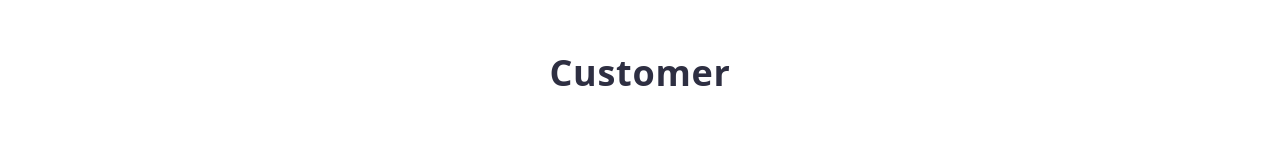
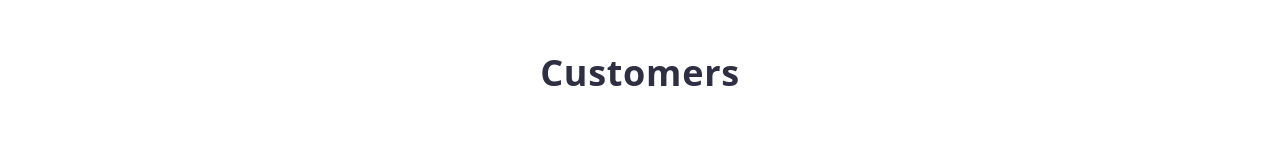
Before and after one commit to corpsecroix/goit-markup-hw-04, a plain HTML site: page index.html in a window 1280 px wide. Shown: the part 2534-2694 px from the top of the page. Drawn offline with nearby package versions, Linux system fonts and the light colour scheme.

Commit message:
section-title
update the section title from customer to customers, with letter "S"

```diff
--- a/index.html
+++ b/index.html
@@ -327,7 +327,7 @@
       <!-- Section 4 Customer's section -->
       <section class="section">
         <div class="container">
-          <h2 class="section-title">Customer</h2>
+          <h2 class="section-title">Customers</h2>
           <ul class="list customers-list">
             <li class="customers-item">
               <a class="link customers-link" href=""
```
